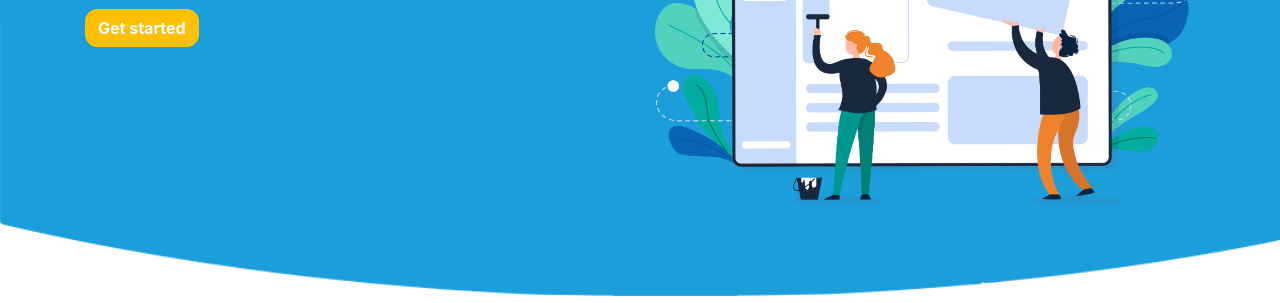
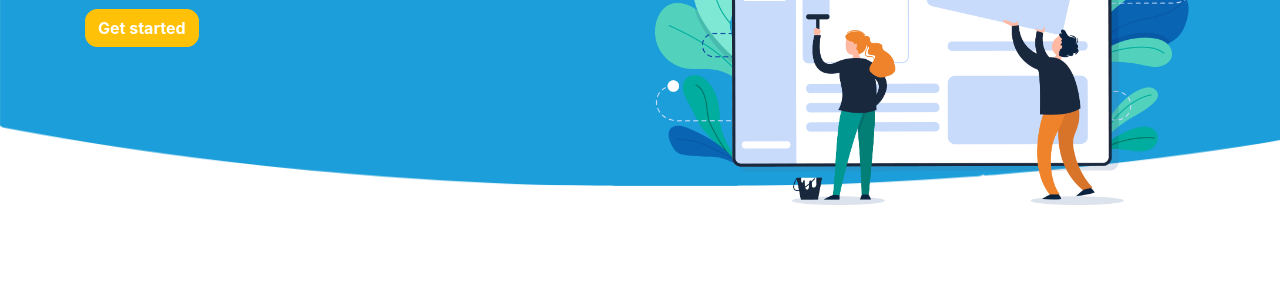
Before and after one commit to iko16-haekal/weebdev, a Gatsby site: page / in a window 1280 px wide. Shown: the part 380-683 px from the top of the page. Built offline with nearby package versions, Linux system fonts and the light colour scheme; Gatsby itself is replaced by a stand-in of ours.

Commit message:
memperbaiki saat mode landscape v1

```diff
--- a/src/pages/index.js
+++ b/src/pages/index.js
@@ -1,6 +1,5 @@
 import React from "react"
 import { Link } from "gatsby"
-
 import Image from "../components/image"
 import SEO from "../components/seo"
 import Navbar from "../components/navbar"
--- a/src/pages/style.css
+++ b/src/pages/style.css
@@ -1,8 +1,9 @@
 .home-jmb {
   background: url("../images/home-jmb.png") no-repeat !important;
   background-size: 105% 80% !important;
-  height: 95vh !important;
+  height: 622px !important;
   width: 100% !important;
+  overflow: hidden !important;
 }
 
 .btn-started {
@@ -23,7 +24,7 @@
   margin-top: 65px !important;
 }
 
-@media only screen and (max-width: 600px) {
+@media only screen and (max-width: 670px) {
   .mobile-hide {
     display: none !important;
   }
```
